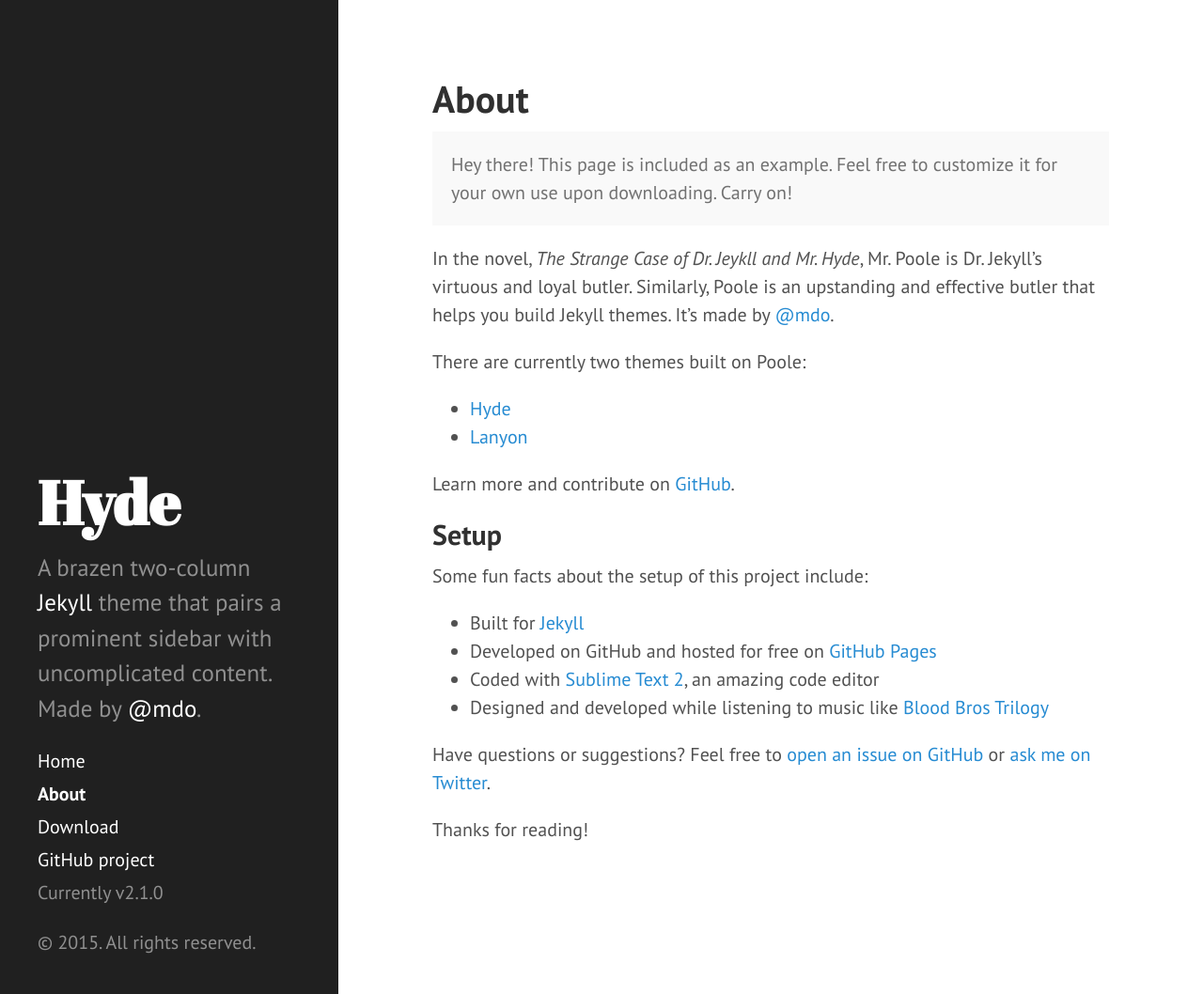
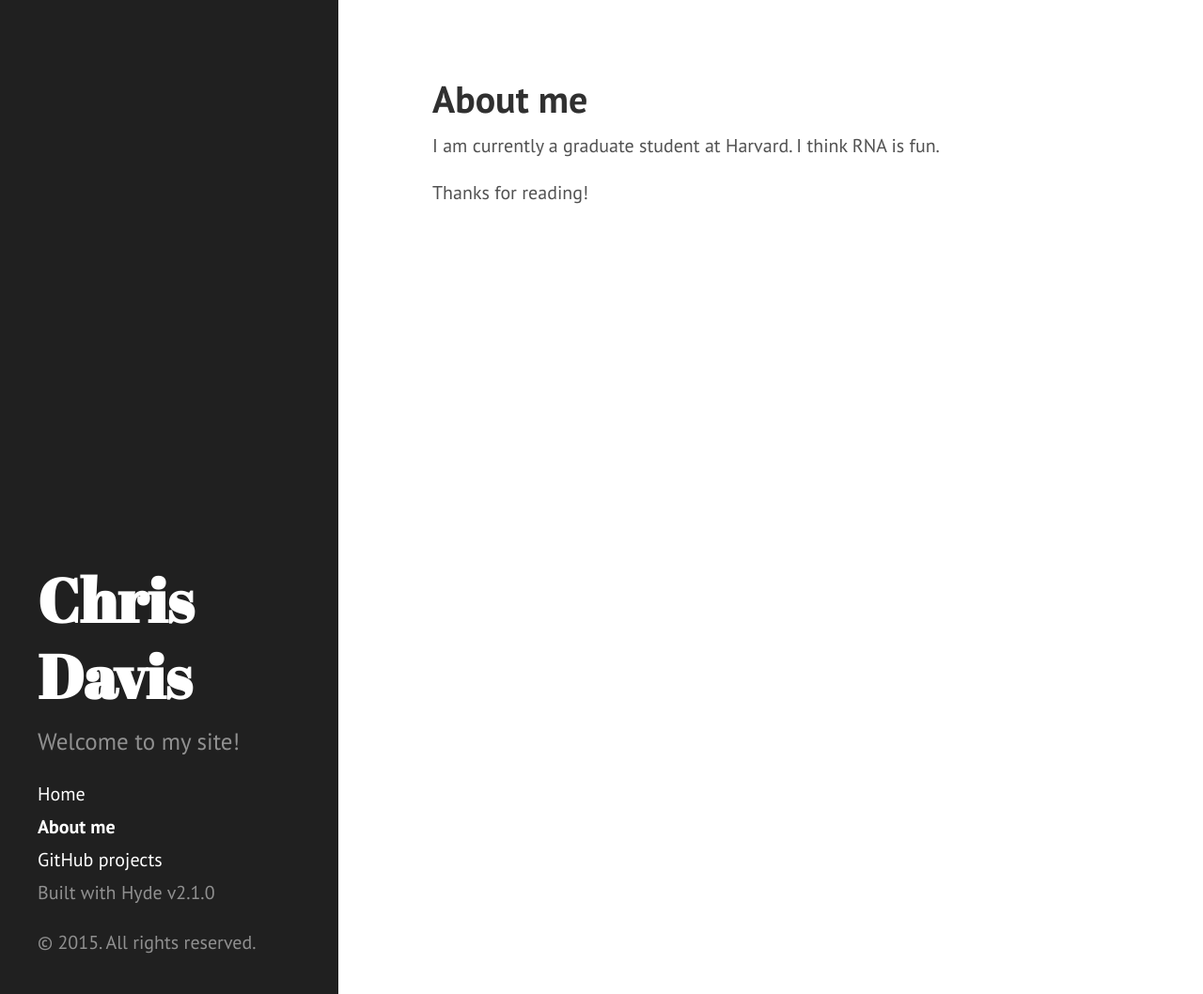
Before and after one commit to chrispdavis/chrispdavis.github.io, a Jekyll site: the page built from about.md, in a window 1280 px wide and 1058 px high. Shown: the whole window at 94% size. Built offline with Jekyll 4.4.1, drawn with Linux system fonts in a browser that asks for light colours; Markdown is read by kramdown in place of the engine named in the settings.

Commit message:
updates to content

```diff
--- a/_config.yml
+++ b/_config.yml
@@ -7,15 +7,15 @@ permalink:        pretty
 relative_permalinks: true
 
 # Setup
-title:            Hyde
-tagline:          'A Jekyll theme'
-description:      'A brazen two-column <a href="http://jekyllrb.com" target="_blank">Jekyll</a> theme that pairs a prominent sidebar with uncomplicated content. Made by <a href="https://twitter.com/mdo" target="_blank">@mdo</a>.'
+title:            Chris Davis
+tagline:          'Welcome'
+description:      'Welcome to my site!'
 url:              https://chrispdavis.github.io/
 baseurl:          https://chrispdavis.github.io/
 
 author:
-  name:           'Mark Otto'
-  url:            https://twitter.com/mdo
+  name:           'Chris Davis'
+  url:            https://chrispdavis.github.io/
 
 paginate:         5
 
--- a/_includes/sidebar.html
+++ b/_includes/sidebar.html
@@ -26,9 +26,8 @@
         {% endif %}
       {% endfor %}
 
-      <a class="sidebar-nav-item" href="{{ site.github.repo }}/archive/v{{ site.version }}.zip">Download</a>
-      <a class="sidebar-nav-item" href="{{ site.github.repo }}">GitHub project</a>
-      <span class="sidebar-nav-item">Currently v{{ site.version }}</span>
+      <a class="sidebar-nav-item" href="{{ site.github.repo }}">GitHub projects</a>
+      <span class="sidebar-nav-item">Built with Hyde v{{ site.version }}</span>
     </nav>
 
     <p>&copy; {{ site.time | date: '%Y' }}. All rights reserved.</p>
--- a/about.md
+++ b/about.md
@@ -1,30 +1,8 @@
 ---
 layout: page
-title: About
+title: About me
 ---
 
-<p class="message">
-  Hey there! This page is included as an example. Feel free to customize it for your own use upon downloading. Carry on!
-</p>
-
-In the novel, *The Strange Case of Dr. Jeykll and Mr. Hyde*, Mr. Poole is Dr. Jekyll's virtuous and loyal butler. Similarly, Poole is an upstanding and effective butler that helps you build Jekyll themes. It's made by [@mdo](https://twitter.com/mdo).
-
-There are currently two themes built on Poole:
-
-* [Hyde](http://hyde.getpoole.com)
-* [Lanyon](http://lanyon.getpoole.com)
-
-Learn more and contribute on [GitHub](https://github.com/poole).
-
-## Setup
-
-Some fun facts about the setup of this project include:
-
-* Built for [Jekyll](http://jekyllrb.com)
-* Developed on GitHub and hosted for free on [GitHub Pages](https://pages.github.com)
-* Coded with [Sublime Text 2](http://sublimetext.com), an amazing code editor
-* Designed and developed while listening to music like [Blood Bros Trilogy](https://soundcloud.com/maddecent/sets/blood-bros-series)
-
-Have questions or suggestions? Feel free to [open an issue on GitHub](https://github.com/poole/issues/new) or [ask me on Twitter](https://twitter.com/mdo).
+I am currently a graduate student at Harvard. I think RNA is fun.
 
 Thanks for reading!
```
